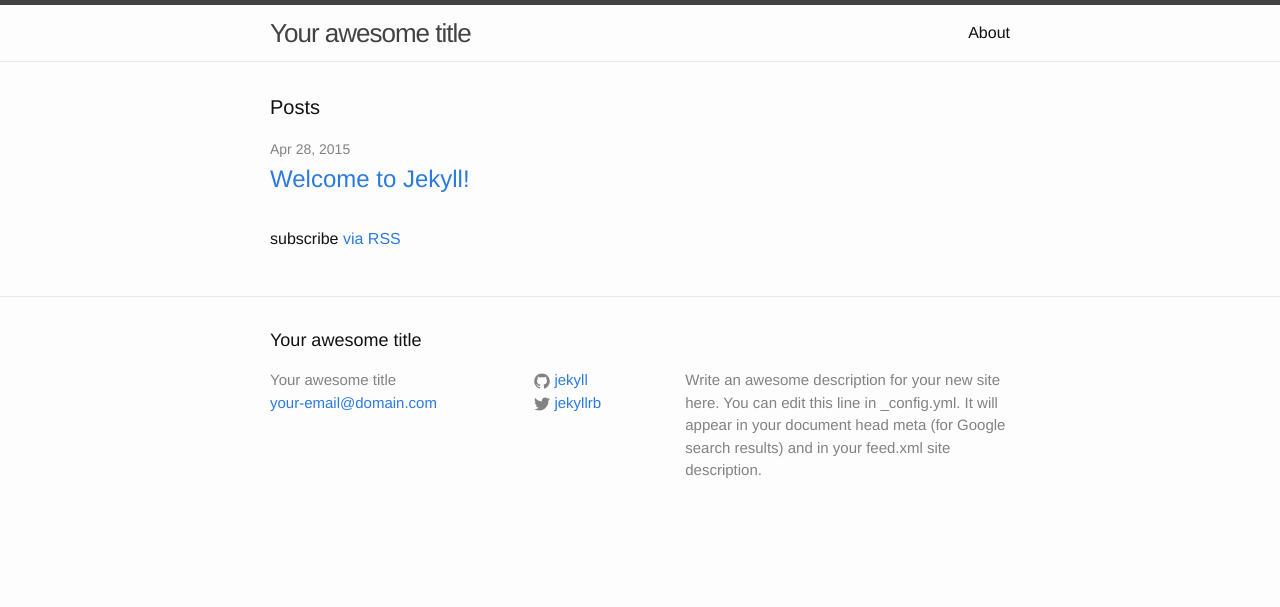
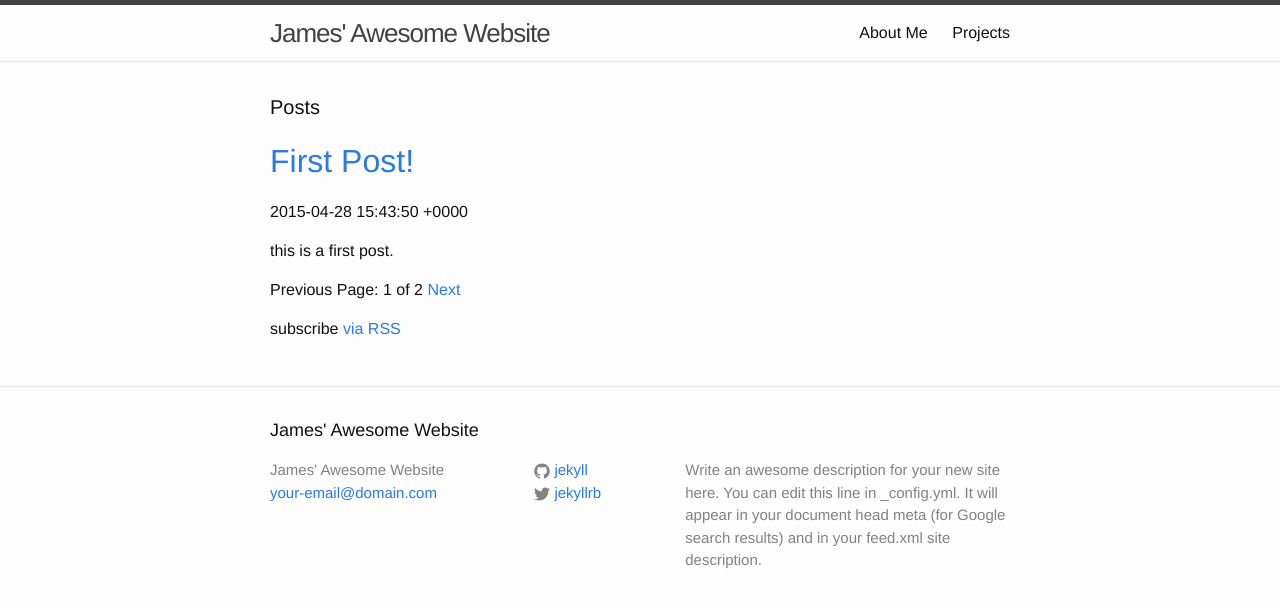
Before and after one commit to JamesGotsell/JamesGotsell.github.io, a Jekyll site: the page built from index.html, in a window 1280 px wide. Shown: the top 607 px of the page. Built offline with Jekyll 4.4.1, drawn with Linux system fonts in a browser that asks for light colours; the list of posts is cut into pages by our own code.

Commit message:
First jekyll site

```diff
--- a/_config.yml
+++ b/_config.yml
@@ -1,5 +1,5 @@
 # Site settings
-title: Your awesome title
+title: James' Awesome Website
 email: your-email@domain.com
 description: > # this means to ignore newlines until "baseurl:"
   Write an awesome description for your new site here. You can edit this
@@ -10,5 +10,11 @@
 twitter_username: jekyllrb
 github_username:  jekyll
 
+
+
 # Build settings
 markdown: kramdown
+
+paginate: 1
+
+exclude: ['README.md']
--- /dev/null
+++ b/_posts/2015-04-28-first-post.markdown
@@ -0,0 +1,7 @@
+---
+layout: post
+title:  "First Post!"
+date:   2015-04-28 15:43:50
+categories: jekyll update
+---
+this is a first post.
--- a/index.html
+++ b/index.html
@@ -7,15 +7,31 @@
   <h1 class="page-heading">Posts</h1>
 
   <ul class="post-list">
-    {% for post in site.posts %}
-      <li>
-        <span class="post-meta">{{ post.date | date: "%b %-d, %Y" }}</span>
+    <!-- This loops through the paginated posts -->
+    {% for post in paginator.posts %}
+      <h1><a href="{{ post.url }}">{{ post.title }}</a></h1>
+      <p class="author">
+        <span class="date">{{ post.date }}</span>
+      </p>
+      <div class="content">
+        {{ post.content }}
+      </div>
+    {% endfor %}
 
-        <h2>
-          <a class="post-link" href="{{ post.url | prepend: site.baseurl }}">{{ post.title }}</a>
-        </h2>
-      </li>
-    {% endfor %}
+    <!-- Pagination links -->
+    <div class="pagination">
+      {% if paginator.previous_page %}
+        <a href="/page{{ paginator.previous_page }}" class="previous">Previous</a>
+      {% else %}
+        <span class="previous">Previous</span>
+      {% endif %}
+      <span class="page_number ">Page: {{ paginator.page }} of {{ paginator.total_pages }}</span>
+      {% if paginator.next_page %}
+        <a href="/page{{ paginator.next_page }}" class="next">Next</a>
+      {% else %}
+        <span class="next ">Next</span>
+      {% endif %}
+    </div>
   </ul>
 
   <p class="rss-subscribe">subscribe <a href="{{ "/feed.xml" | prepend: site.baseurl }}">via RSS</a></p>
--- /dev/null
+++ b/projects.md
@@ -0,0 +1,7 @@
+---
+layout: page
+title: Projects
+permalink: /projects/
+---
+
+James Gotsell
```
Also changed, not shown: about.md (+2 -6 lines), README.md (added).
